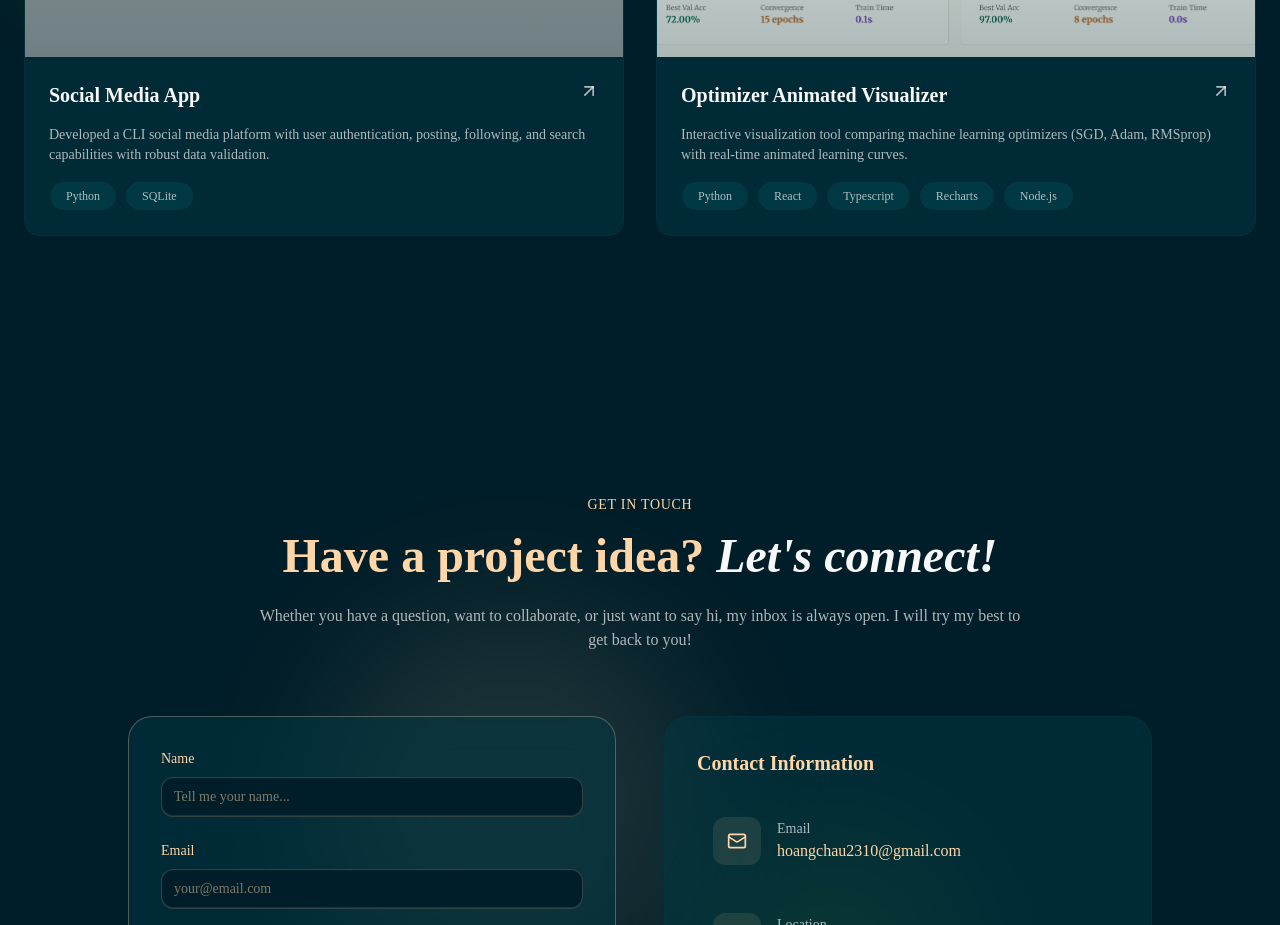
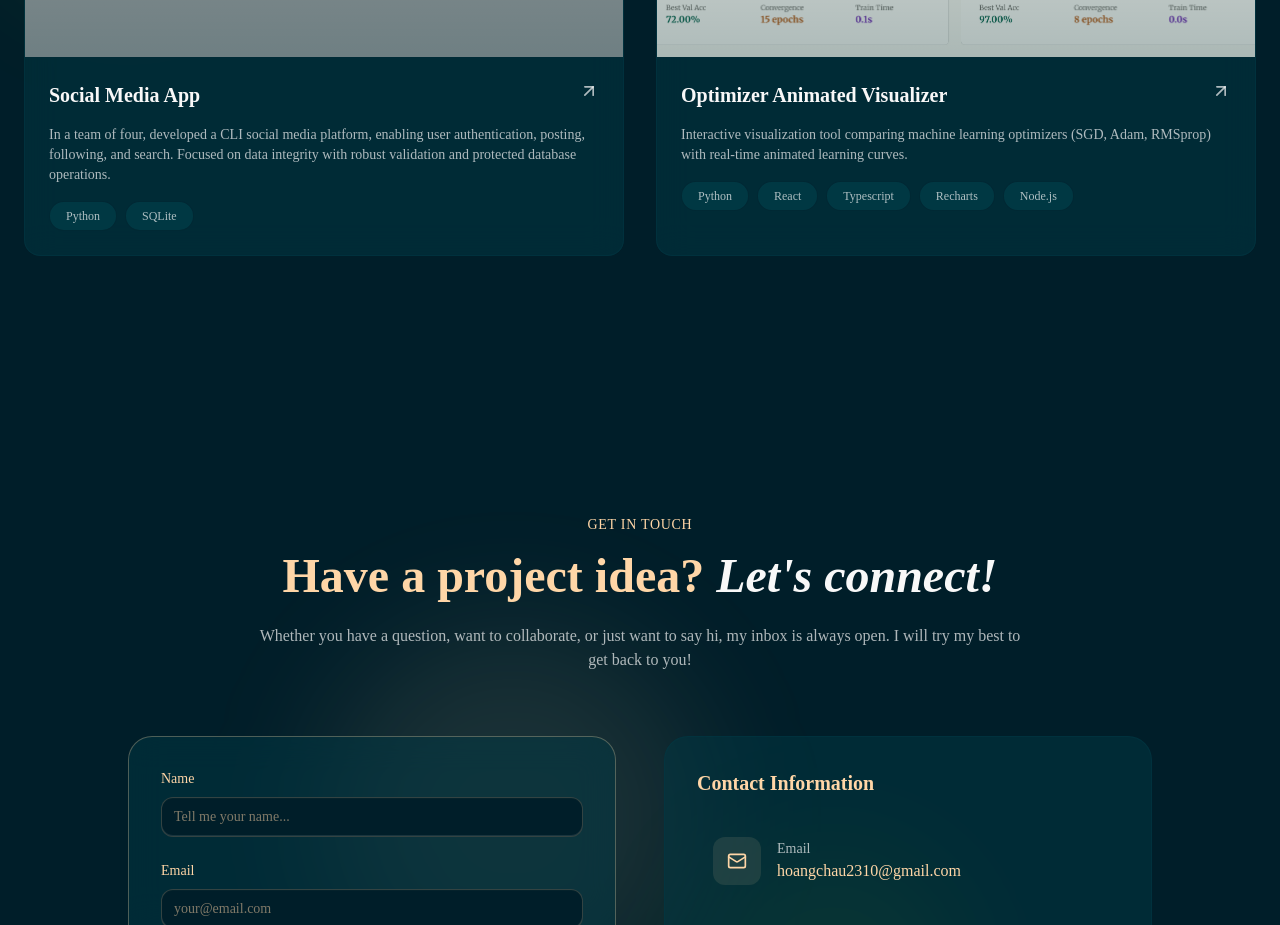
Before and after one commit to chauu335/dev-portfolio, a React (Vite) app: page / in a window 1280 px wide. Shown: the part 2800-3725 px from the top of the page. Built offline with nearby package versions, Linux system fonts and the light colour scheme; grey boxes are pictures that could not be loaded.

Commit message:
Added link to Optimizer Visualizer

```diff
--- a/src/sections/Projects.tsx
+++ b/src/sections/Projects.tsx
@@ -22,7 +22,7 @@ const projects = [
   {
     title: "Social Media App",
     description:
-      "Developed a CLI social media platform with user authentication, posting, following, and search capabilities with robust data validation.",
+      "In a team of four, developed a CLI social media platform, enabling user authentication, posting, following, and search. Focused on data integrity with robust validation and protected database operations.",
     image: "/social_media_thumbnail.png",
     tags: ["Python", "SQLite"],
     link: "",
@@ -31,9 +31,11 @@ const projects = [
   },
   {
     title: "Optimizer Animated Visualizer",
-    description: "Interactive visualization tool comparing machine learning optimizers (SGD, Adam, RMSprop) with real-time animated learning curves.",
+    description:
+      "Interactive visualization tool comparing machine learning optimizers (SGD, Adam, RMSprop) with real-time animated learning curves.",
     image: "/optimizer_visualizer_thumbnail.png",
     tags: ["Python", "React", "Typescript", "Recharts", "Node.js"],
+    link: "https://web-production-aae9d.up.railway.app/",
   },
 ];
 
```
